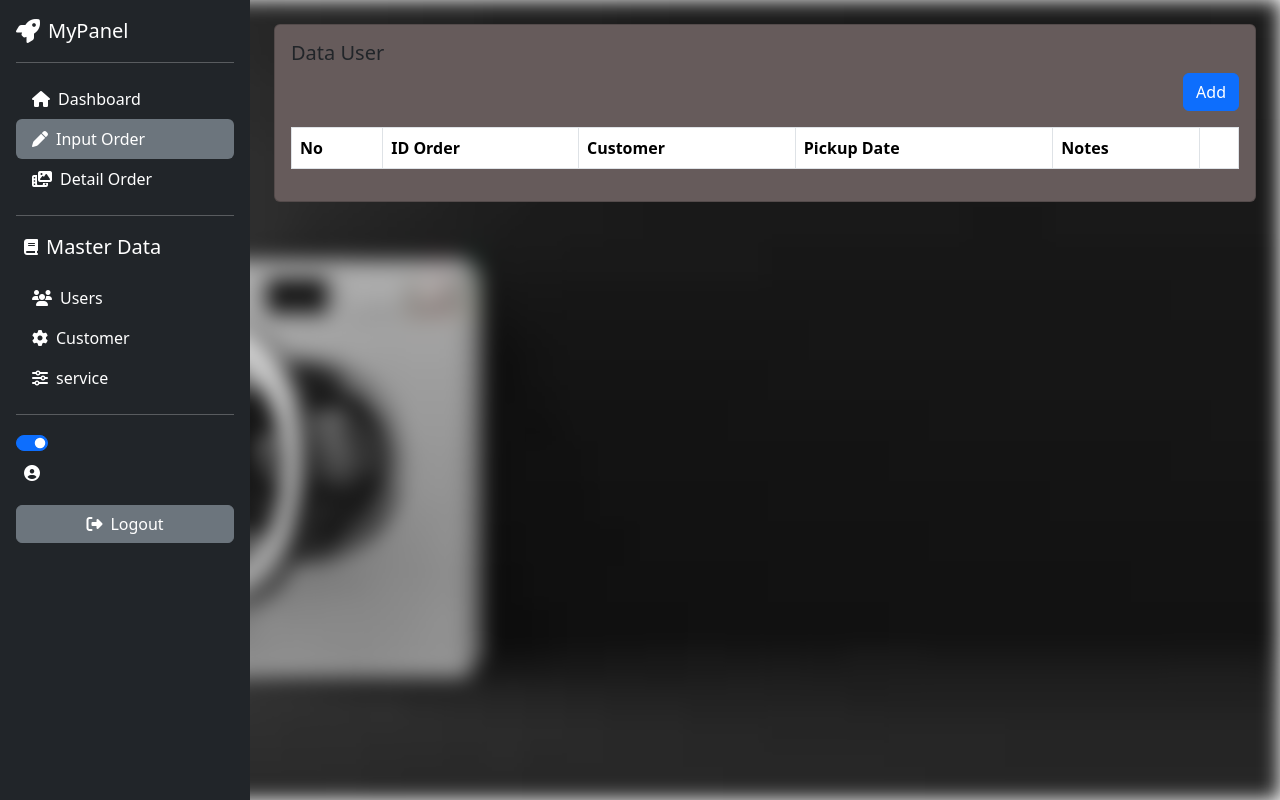
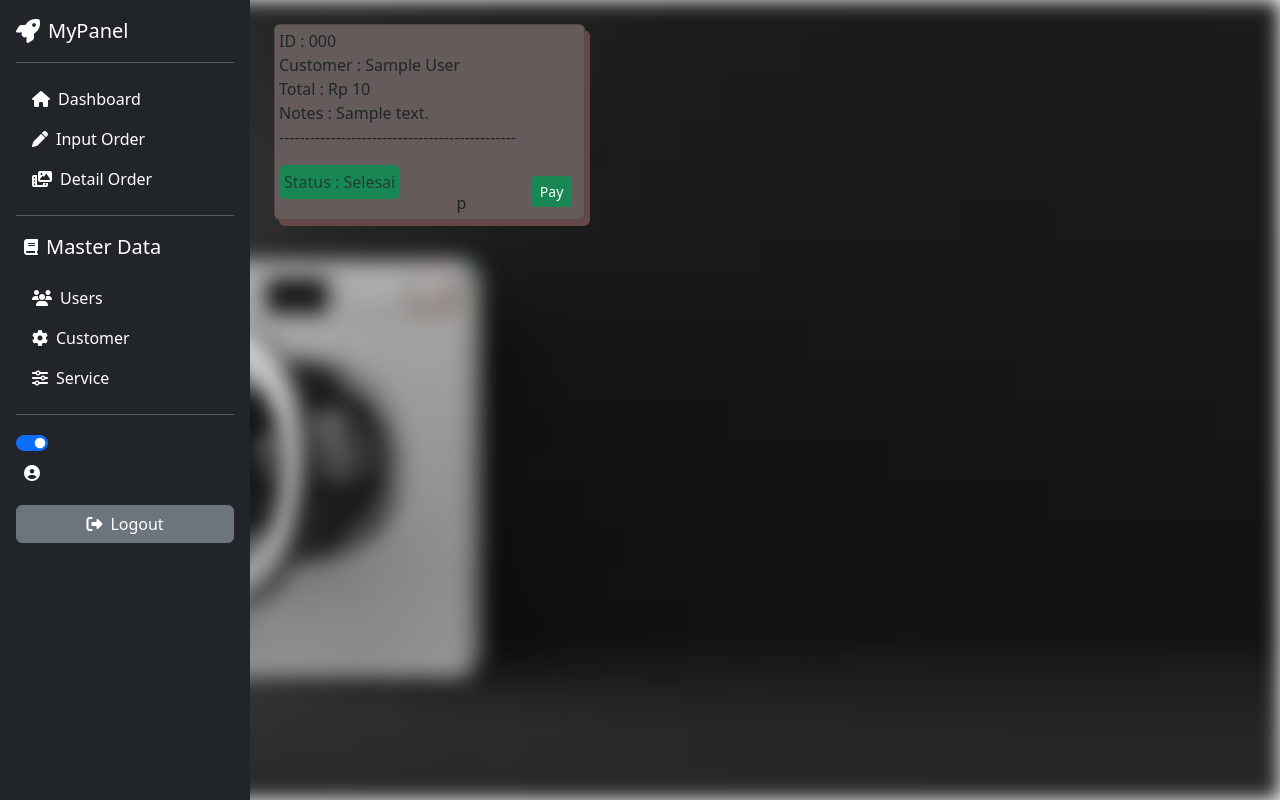
Before and after one commit to umar-haddad/WEB_POS_SAYYIDUMAR, a PHP site: page /home.php in a window 1280 px wide. Run offline with PHP 8.4, Linux system fonts and the light colour scheme; tables that the repository leaves empty or names only in its code hold one stand-in row (values such as "Sample post"); lists and menus that the app fills with data are empty.

Commit message:
tinggal buat struk

```diff
--- a/assets/css/style.css
+++ b/assets/css/style.css
@@ -18,6 +18,10 @@
 
 /* css login selesai */
 
+/* css login selesai */
+
+/* css login selesai */
+
 /* css buat background halaman */
 
 body {
@@ -34,7 +38,7 @@ body {
   height: 100vh;
   background-image: url("../img/bg/laundry.jpg");
   background-size: cover;
-  background-repeat: no-repeat;
+  background-repeat: repeat;
   background-position: center;
   filter: blur(10px);
   z-index: -1;
@@ -55,7 +59,7 @@ body {
     position: fixed;
     top: 56px; /* navbar tinggi */
     left: -250px;
-    z-index: 999;
+    z-index: 2;
   }
 
   .sidebar.active {
@@ -69,7 +73,11 @@ body {
 
 .row .card {
   background-color: rgb(102, 91, 91);
-
+  box-shadow: 5px 6px rgb(102, 71, 71);
 }
 
 /* css akhir card */
+
+/* css akhir card-oickup */
+
+/* css akhir card-pickup */
--- a/content/customer.php
+++ b/content/customer.php
@@ -15,7 +15,7 @@ $rows = mysqli_fetch_all($query, MYSQLI_ASSOC);
                     <a href="?page=tambah-customer" class="btn btn-primary">Add</a>
                 </div>
                 <div class="table-responsive">
-                    <table class="table table-bordered">
+                    <table class="table table-bordered background-table">
                         <thead>
                             <tr>
                                 <th>No</th>
--- a/content/order_pickup.php
+++ b/content/order_pickup.php
@@ -1,62 +1,46 @@
   <!-- Pages Customer Info -->
-<?php
+  <?php
 
 // jadi kita ambil dulu id dari trans_laundry_pickupnya, ambil table notes dari trans_order_detail dari trans_laundry_pickupnya,
 // nah join sepertu biasa tapi yang detail gausah karena dia udah di select secara individu
 $query = mysqli_query($config, "SELECT
-    trans_laundry_pickup.id,
-    trans_laundry_pickup.id_order,
-    trans_order.order_code,
+    trans_order.*,
     customer.customer_name,
-    trans_laundry_pickup.pickup_date,
-FROM trans_laundry_pickup
-LEFT JOIN trans_order ON trans_laundry_pickup.id_order = trans_order.id
-LEFT JOIN customer ON trans_laundry_pickup.id_customer = customer.id
-ORDER BY trans_laundry_pickup.id DESC");
+    (
+        SELECT notes
+        FROM trans_order_detail
+        WHERE trans_order_detail.id_order = trans_order.id
+        LIMIT 1
+    ) AS notes
+FROM trans_order
+LEFT JOIN customer ON trans_order.id_customer = customer.id
+ORDER BY trans_order.id DESC");
 
 $rows = mysqli_fetch_all($query, MYSQLI_ASSOC);
 ?>
 
+
   <div class="row">
-    <div class="col-12">
-      <div class="card">
-        <div class="card-body">
-          <h5 class="card-title"> Data User</h5>
-          <div class="mb-3" align="right">
-            <a href="?page=tambah-pickup_order" class="btn btn-primary">Add</a>
+      <?php foreach ($rows as $row): ?>
+      <div class="col-md-4 mb-4">
+          <div class="receipt-card card p-1">
+              <div class="receipt-line">ID : <?= $row['order_code'] ?></div>
+              <div class="receipt-line">Customer : <?= $row['customer_name'] ?></div>
+              <div class="receipt-line">Total : Rp <?= number_format($row['total'], 0, ',', '.') ?></div>
+              <div class="receipt-line">Notes : <?= !empty($row['notes']) ? $row['notes'] : '-' ?></div>
+              <div class="receipt-dash">----------------------------------------------</div>
+              <div class="d-flex justify-content-between align-items-end mt-3">
+                  <p
+                      class="text-muted large rounded p-1 <?= $row['order_status'] == 1 ? 'btn btn-secondary' : 'btn btn-success' ?>">
+                      Status :
+                      <?= $row['order_change'] > 0 ? 'Selesai' : 'Proses' ?>
+                  </p>
+                  <!-- Tombol Pay -->
+                  <?php ?> p
+                  <a href="?page=save-payment&id=<?= $row['id'] ?>" class="btn btn-sm btn-success m-2"
+                      data-id="<?= $row['id'] ?>">Pay</a>
+              </div>
           </div>
-          <div class="table-responsive">
-            <table class="table table-bordered">
-              <thead>
-                <tr>
-                    <th>No</th>
-                    <th>ID Order</th>
-                    <th>Customer</th>
-                    <th>Pickup Date</th>
-                    <th>Notes</th>
-                    <th></th>
-                </tr>
-              </thead>
-              <tbody>
-                <?php foreach($rows as $key => $row): ?>
-                <tr>
-                    <td><?= $key += 1 ?></td>
-                    <td><?= $row['order_code']; ?></td>
-                    <td><?= $row['customer_name']; ?></td>
-                    <td><?= $row['pickup_date']; ?></td>
-                    <td><?= $row['notes']; ?></td>
-                  <td>
-                    <!-- <a href="?page=tambah-instructor-major&id=" class="btn btn-primary">Add
-                      major</a> -->
-                    <a onclick="return confirm('bener gak mau dihapus?')"
-                      href="?page=order_pickup&delete=<?php echo $row['id']?>" class="btn btn-danger">Delete</a>
-                  </td>
-                </tr>
-                <?php endforeach ?>
-              </tbody>
-            </table>
-          </div>
-        </div>
       </div>
-    </div>
+      <?php endforeach; ?>
   </div>
--- a/inc/sidebar.php
+++ b/inc/sidebar.php
@@ -1,32 +1,58 @@
 <?php
 session_start();
 ob_start();
-include "config/koneksi.php" ;
+include "config/koneksi.php";
 
-$name=isset($_SESSION['NAME']) ? $_SESSION['NAME'] :'' ;
+$name = isset($_SESSION['NAME']) ? $_SESSION['NAME'] : '';
+$currentPage = isset($_GET['page']) ? $_GET['page'] : '';
 ?>
-<div id="sidebar" class="bg-dark text-white p-3 sidebar">
+<div id="sidebar" class="bg-dark text-white p-3 sidebar ">
     <a href="/" class="d-flex align-items-center mb-3 text-white text-decoration-none">
         <i class="fas fa-rocket fs-4 me-2"></i>
         <span class="fs-5">MyPanel</span>
     </a>
     <hr>
     <ul class="nav nav-pills flex-column mb-auto">
-        <li><a href="?page=order_pickup" class="nav-link text-white"><i class="fas fa-home me-2"></i>Dashboard</a></li>
-        <li><a href="?page=trans_order" class="nav-link active bg-secondary"><i class="fas fa-pen me-2"></i>Input
-                Order</a>
+        <li>
+            <a href="?page=order_pickup"
+                class="nav-link <?= $currentPage == 'order_pickup' ? 'active bg-secondary' : 'text-white' ?>">
+                <i class="fas fa-home me-2"></i>Dashboard
+            </a>
         </li>
-        <li><a href="?page=trans_order_detail" class="nav-link text-white"><i class="fas fa-photo-video me-2"></i>Detail
-                Order</a>
+        <li>
+            <a href="?page=trans_order"
+                class="nav-link <?= $currentPage == 'trans_order' ? 'active bg-secondary' : 'text-white' ?>">
+                <i class="fas fa-pen me-2"></i>Input Order
+            </a>
+        </li>
+        <li>
+            <a href="?page=trans_order_detail"
+                class="nav-link <?= $currentPage == 'trans_order_detail' ? 'active bg-secondary' : 'text-white' ?>">
+                <i class="fas fa-photo-video me-2"></i>Detail Order
+            </a>
         </li>
         <hr>
         <a href="/" class="d-flex align-items-center mb-3 text-white text-decoration-none">
             <i class="fa-solid fa-book px-2"></i>
             <span class="fs-5">Master Data</span>
         </a>
-        <li><a href="?page=user" class="nav-link text-white"><i class="fas fa-users me-2"></i>Users</a></li>
-        <li><a href="?page=customer" class="nav-link text-white"><i class="fas fa-cog me-2"></i>Customer</a></li>
-        <li><a href="?page=service  " class="nav-link text-white"><i class="fas fa-sliders-h me-2"></i>service</a></li>
+        <li>
+            <a href="?page=user" class="nav-link <?= $currentPage == 'user' ? 'active bg-secondary' : 'text-white' ?>">
+                <i class="fas fa-users me-2"></i>Users
+            </a>
+        </li>
+        <li>
+            <a href="?page=customer"
+                class="nav-link <?= $currentPage == 'customer' ? 'active bg-secondary' : 'text-white' ?>">
+                <i class="fas fa-cog me-2"></i>Customer
+            </a>
+        </li>
+        <li>
+            <a href="?page=service"
+                class="nav-link <?= trim($currentPage) == 'service' ? 'active bg-secondary' : 'text-white' ?>">
+                <i class="fas fa-sliders-h me-2"></i>Service
+            </a>
+        </li>
     </ul>
     <hr>
     <div class="form-check form-switch text-white">
@@ -34,11 +60,11 @@ $name=isset($_SESSION['NAME']) ? $_SESSION['NAME'] :'' ;
     </div>
     <div class="d-flex align-items-center gap-2 p-2">
         <i class="fa-solid fa-circle-user"></i>
-
-        <span class="fw-semibold text-light"><?php echo $name; ?></span>
-
+        <span class="fw-semibold text-light"><?= $name ?></span>
     </div>
     <div class="mt-3">
-        <a href="logout.php" class="btn btn-secondary w-100"><i class="fas fa-sign-out-alt me-2"></i>Logout</a>
+        <a href="logout.php" class="btn btn-secondary w-100">
+            <i class="fas fa-sign-out-alt me-2"></i>Logout
+        </a>
     </div>
 </div>
--- a/index.php
+++ b/index.php
@@ -113,6 +113,7 @@ if(isset($_POST['email'])) {
 
 
     </section>
+    <script src="https://cdn.jsdelivr.net/npm/bootstrap@5.3.3/dist/js/bootstrap.bundle.min.js"></script>
 </body>
 
 </html>
```
Also changed, not shown: content/save-payment.php (added, +102 -0 lines), content/service.php (+7 -5 lines), content/tambah-customer.php (+12 -4 lines), content/tambah-trans_order.php (+15 -26 lines), content/tambah-trans_order_detail.php (+13 -22 lines), content/trans_order.php (+11 -12 lines), content/trans_order_detail.php (+7 -8 lines), content/user.php (+5 -3 lines), assets/img/sankyu.jpg (added), content/payment.php (added).
